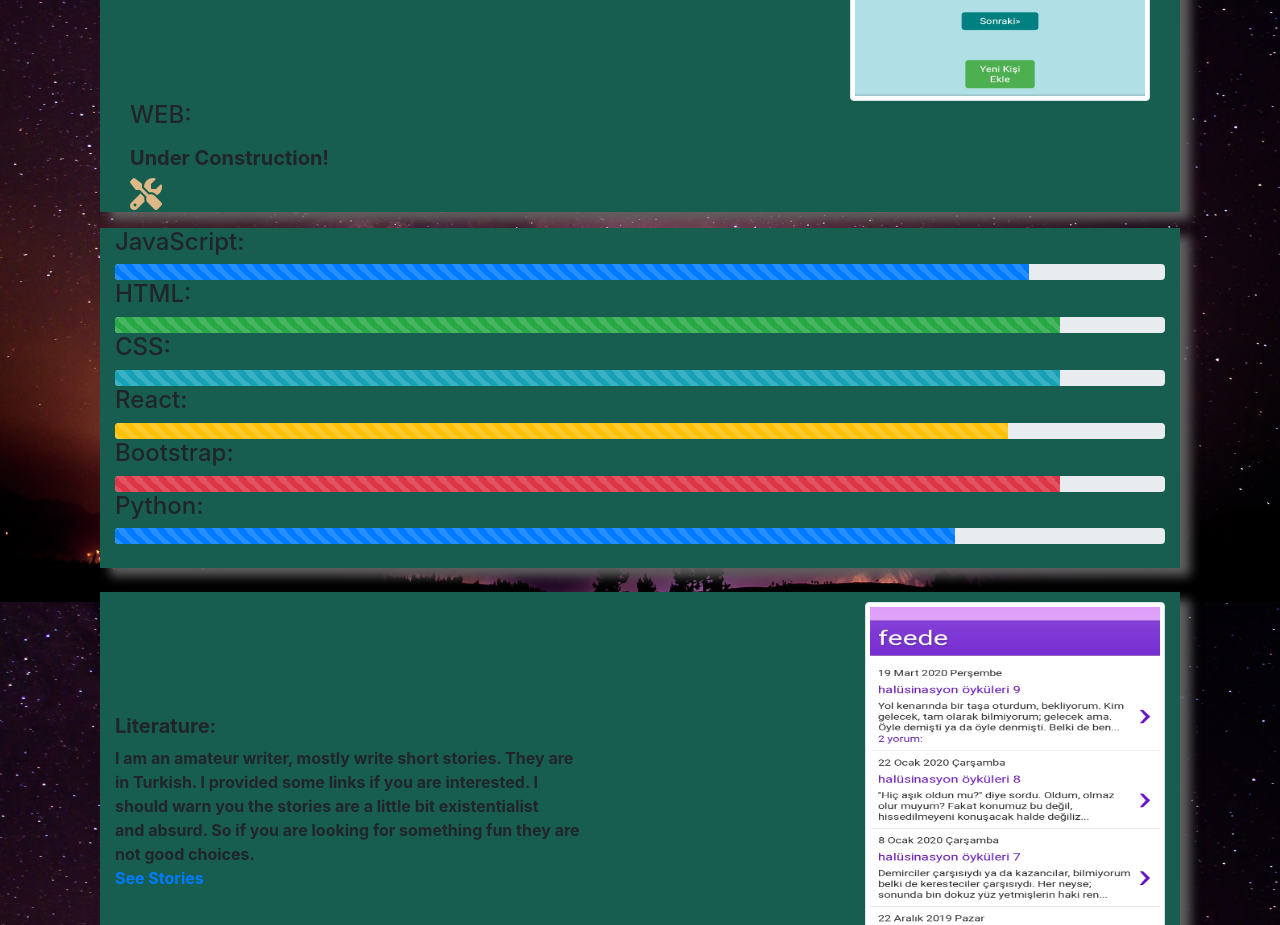
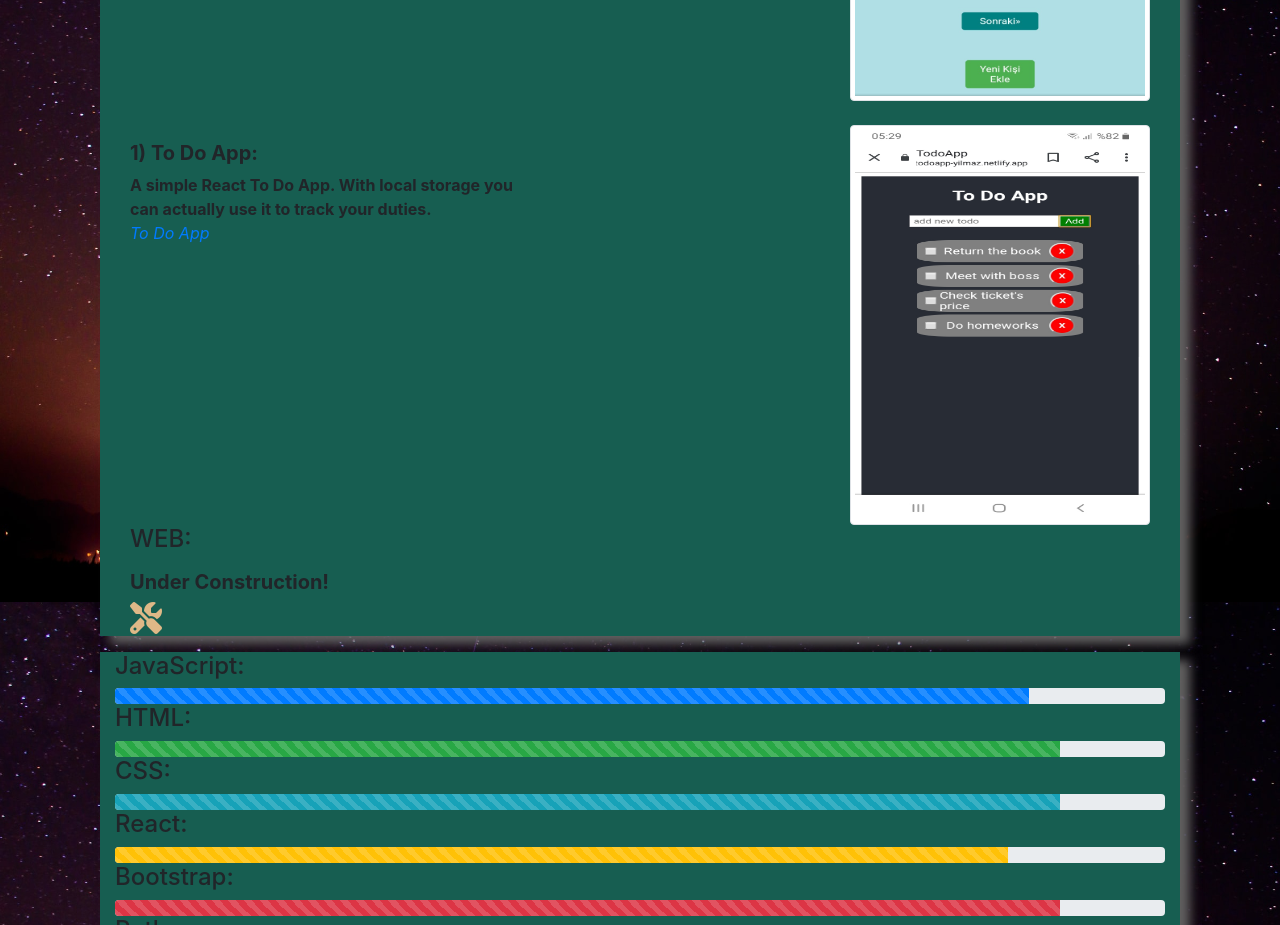
Before and after one commit to yilmazme/yilmazme.github.io, a plain HTML site: page index.html in a window 1280 px wide. Shown: the part 1960-2885 px from the top of the page. Drawn offline with nearby package versions, Linux system fonts and the light colour scheme.

Commit message:
todo app added

```diff
--- a/index.css
+++ b/index.css
@@ -52,6 +52,12 @@ body {
   align-items: flex-start;
 }
 #contacts {
+  display: flex;
+  flex-wrap: wrap;
+  justify-content: space-between;
+  align-items: flex-start;
+}
+#todo {
   display: flex;
   flex-wrap: wrap;
   justify-content: space-between;
--- a/index.html
+++ b/index.html
@@ -272,6 +272,35 @@
                   style="height: 400px; width: 300px;"
               /></a>
             </div>
+            <br />
+            <div id="todo">
+              <div>
+                <p>
+                  <b
+                    ><h5>1) To Do App:</h5>
+                    A simple React To Do App. With local storage you
+                    <br />
+                    can actually use it to track your duties.
+                  </b>
+                  <br />
+                  <i
+                    ><a
+                      href="https://todoapp-yilmaz.netlify.app/"
+                      target="_blank"
+                    >
+                      To Do App</a
+                    ></i
+                  >
+                </p>
+              </div>
+              <a href="https://todoapp-yilmaz.netlify.app/" target="_blank">
+                <img
+                  class="img-thumbnail"
+                  src="./picture/todo.jpg"
+                  alt="todo_photo"
+                  style="height: 400px; width: 300px;"
+              /></a>
+            </div>
           </div>
           <div class="container-fluid" id="web">
             <h4>WEB:</h4>
```
Also changed, not shown: picture/todo.jpg (added).
